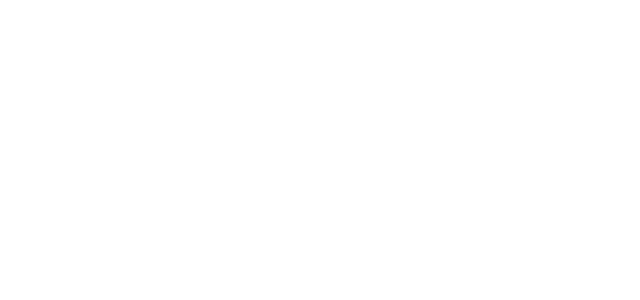
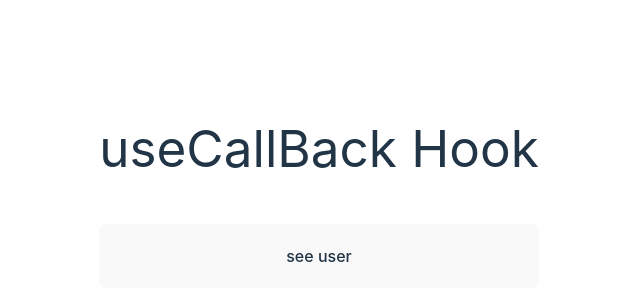
Before and after one commit to nikhil-kamboj420/React.js_HOOKS_, a React (Vite) app: page / in a window 1280 px wide. Shown: the part 10756-11056 px from the top of the page, without its empty margins (321-961 px from the left). Before the commit the page ends 10592 px from the top, so only its background shows below. Built offline with nearby package versions, Linux system fonts and the light colour scheme.

Commit message:
add useCallback hook

```diff
--- a/src/App.jsx
+++ b/src/App.jsx
@@ -37,6 +37,8 @@
   /* Memo Component */
 }
 import MemoComponent from "./components/hooks/memo/MemoComponent";
+      {/* UseCallBack component */}
+import { UseCallBack } from "./components/hooks/useCallBack/UsecallBack";
 
 function App() {
   return (
@@ -65,6 +67,8 @@
       <CounterPP />
       {/* Memo Component */}
       <MemoComponent />
+      {/* UseCallBack component */}
+      <UseCallBack/>
     </>
   );
 }
```
